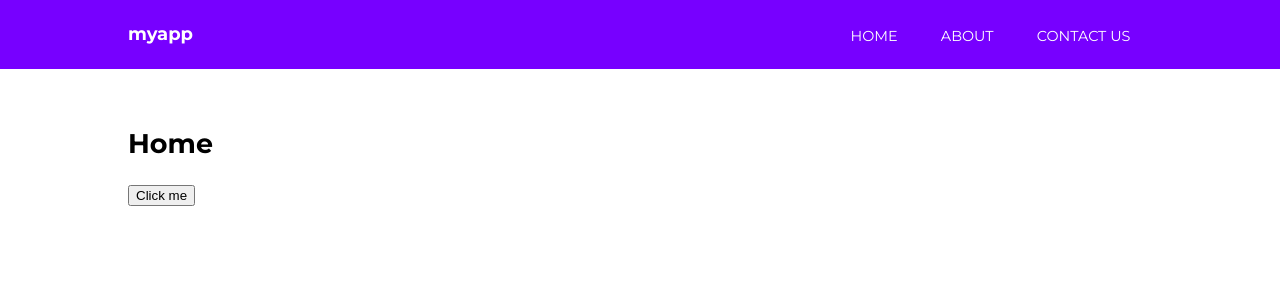
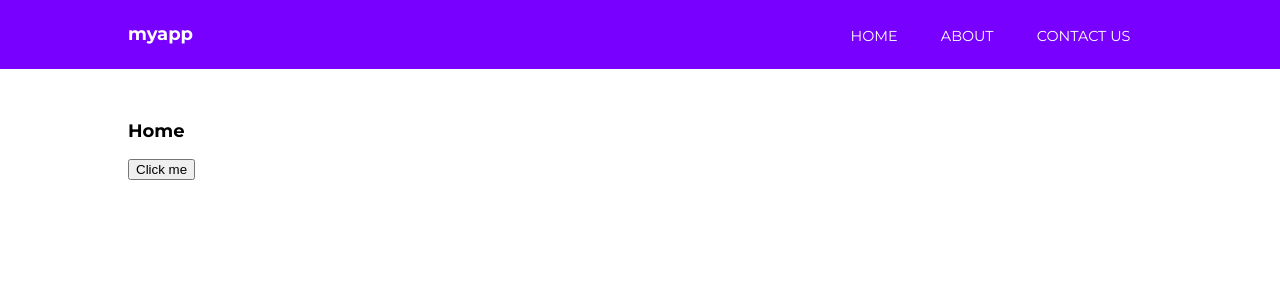
Before and after one commit to NabidAlam/AngularForm, an Angular app: page / in a window 1280 px wide. Shown: the top 300 px of the page. Built offline with nearby package versions, Linux system fonts and the light colour scheme.

Commit message:
form html css large

```diff
--- a/src/app/home/home.component.html
+++ b/src/app/home/home.component.html
@@ -1,3 +1,6 @@
-<h1 [style.color]="h1Style ? 'gray': 'black'">Home</h1>
+<h1 [ngStyle]="{
+  'color': h1Style ? 'gray' : 'black',
+  'font-size': !h1Style ? '1em' : '4em'
+}">Home</h1>
 
 <button (click)="firstClick()">Click me</button>
```
